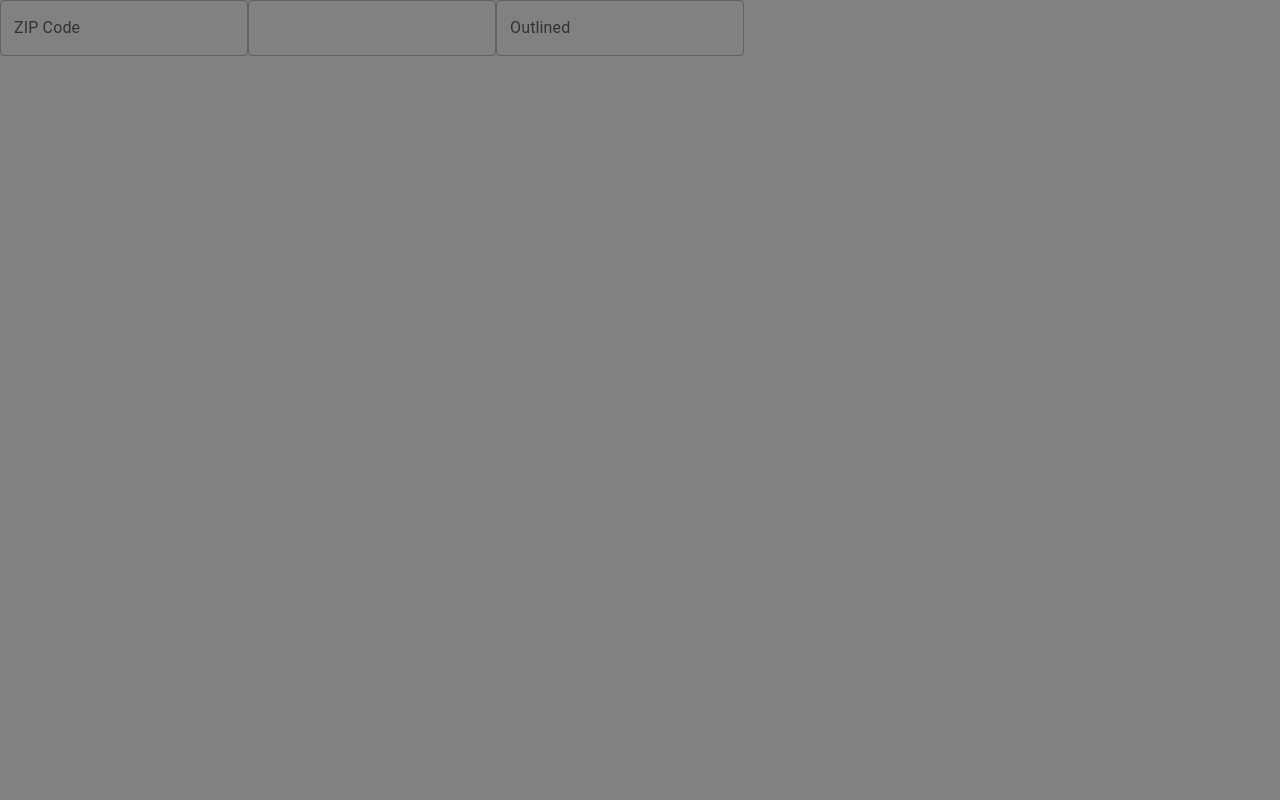
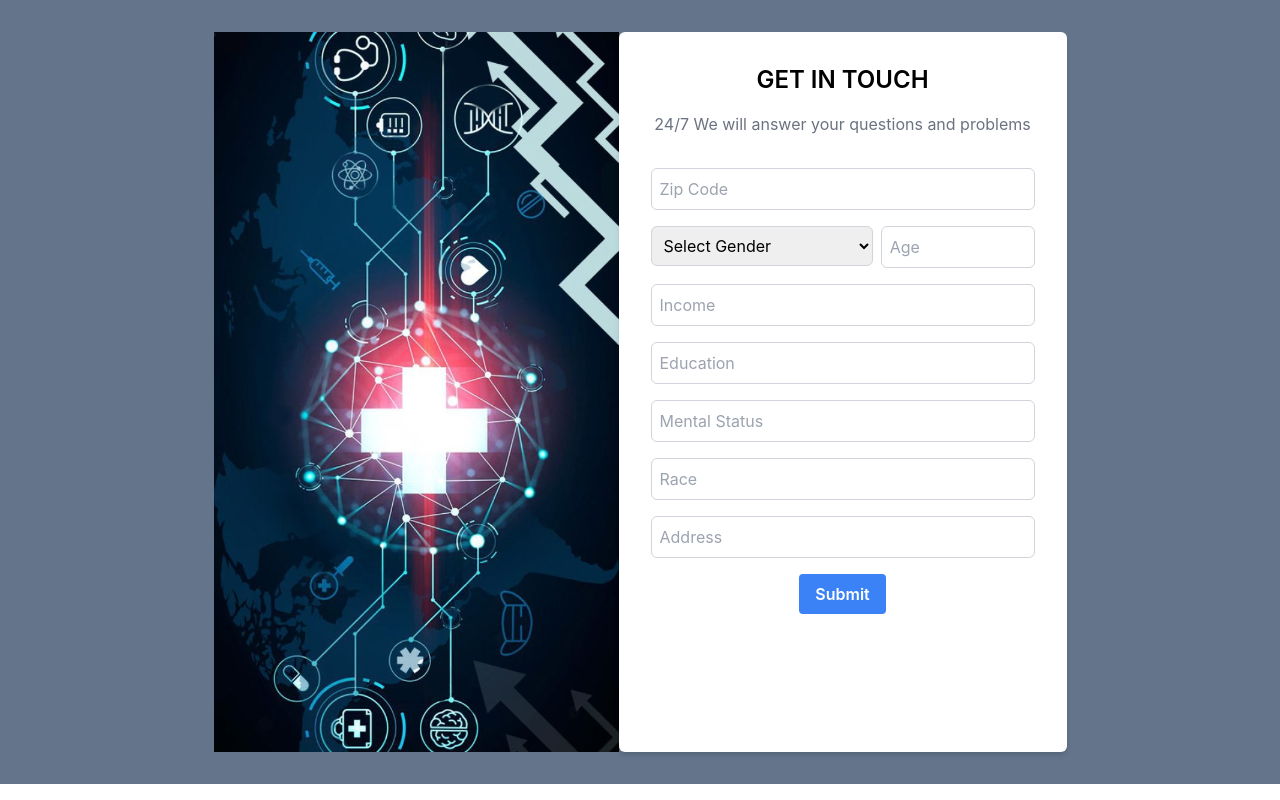
Before and after one commit to iamavichal-geek/gc-data-react, a React (Create React App) app: page / in a window 1280 px wide. Built offline with nearby package versions, Linux system fonts and the light colour scheme.

Commit message:
Added Form

```diff
--- a/package.json
+++ b/package.json
@@ -38,5 +38,8 @@
       "last 1 firefox version",
       "last 1 safari version"
     ]
+  },
+  "devDependencies": {
+    "tailwindcss": "^3.4.1"
   }
 }
--- a/src/App.css
+++ b/src/App.css
@@ -1,3 +1,7 @@
+@tailwind base;
+@tailwind components;
+@tailwind utilities;
+
 .App {
   text-align: center;
 }
--- a/src/App.js
+++ b/src/App.js
@@ -1,20 +1,13 @@
 import './App.css';
 import Form from "./components/Form";
-// import { Routes, Route} from "react-router-dom";
-import { BrowserRouter as Router, Routes, Route } from 'react-router-dom';
 import React from "react";
 
 function App() {
-  return (
-    <Router>
-      <Routes>
-  <Route index path="/" element={<Form />} />
-</Routes>
-    </Router>
-
-
-
-  );
+    const [result, setResult] = React.useState({})
+    return (
+        <div className="w-[100vw] flex justify-center items-center">
+            <Form />
+        </div>
+    );
 }
-
 export default App;
--- a/src/components/Form.jsx
+++ b/src/components/Form.jsx
@@ -1,17 +1,148 @@
-import React from "react";
-import "../styles/form.css"
-import TextField from '@mui/material/TextField';
+import React, { useState } from 'react'
+// import { input, Textarea, Button } from '@tailwindcss/react'
+import Image from "../assets/health-ai.jpg"
 
+function ContactForm() {
+    const initialData = {
+        zipCode: '',
+        gender: '',
+        age: '',
+        income: '',
+        education: '',
+        mentalStatus: '',
+        race: '',
+        address: '',
+    }
+    const [formData, setFormData] = useState(initialData)
 
-export default function Form (){
-    return(<>
-    <div className="form-container">
-        <form className="input-form" action="">
-        <TextField id="outlined-basic" label="ZIP Code" variant="outlined" />
-        <TextField id="outlined-basic" label="" variant="outlined" />
-        <TextField id="outlined-basic" label="Outlined" variant="outlined" />
-        </form>
-    </div>
+    const handleChange = (event) => {
+        setFormData({ ...formData, [event.target.name]: event.target.value })
+    }
 
-    </>)
+    const handleSubmit = (event) => {
+        event.preventDefault()
+        console.log('Form submitted:', formData)
+        setFormData(initialData)
+    }
+
+    return (
+        <div className="mx-auto px-4 py-8 bg-slate-500 w-[100vw]">
+            <div className="flex h-[90vh] justify-center gap-0">
+                <img src={Image} alt="" className='hidden md:block' />
+                <div className="max-w-md mx-0 bg-white p-8 rounded-md shadow-md">
+                    <h2 className="text-2xl font-semibold text-center mb-4">GET IN TOUCH</h2>
+                    <p className="text-center text-gray-500 mb-8">
+                        24/7 We will answer your questions and problems
+                    </p>
+                    <form onSubmit={handleSubmit}>
+                        <div className="grid grid-cols-1 gap-4">
+                            <div>
+                                <input
+                                    type="number"
+                                    id="zipCode"
+                                    name="zipCode"
+                                    placeholder='Zip Code'
+                                    className="w-full rounded-md border border-gray-300 px-2 py-2 focus:outline-none focus:ring-1 focus:ring-blue-500"
+                                    value={formData.zipCode}
+                                    onChange={handleChange}
+                                    required
+                                />
+                            </div>
+                            <div className='flex flex-col sm:flex-row gap-2'>
+                                <div className='w-full'>
+                                    <select
+                                        type="gender"
+                                        id="gender"
+                                        name="gender"
+                                        className="w-full rounded-md border border-gray-300 px-2 py-2 focus:outline-none focus:ring-1 focus:ring-blue-500"
+                                        value={formData.gender}
+                                        onChange={handleChange}
+                                        required
+                                    >
+                                        <option value="">Select Gender</option>
+                                        <option value="male">Male</option>
+                                        <option value="female">Female</option>
+                                    </select>
+                                </div>
+                                <div>
+                                    <input
+                                        type="number"
+                                        id="age"
+                                        name="age"
+                                        placeholder='Age'
+                                        className="w-full rounded-md border border-gray-300 px-2 py-2 focus:outline-none focus:ring-1 focus:ring-blue-500"
+                                        value={formData.age}
+                                        onChange={handleChange}
+                                        required
+                                    />
+                                </div>
+                            </div>
+                            <div>
+                                <input
+                                    type="number"
+                                    id="income"
+                                    name="income"
+                                    placeholder='Income'
+                                    className="w-full rounded-md border border-gray-300 px-2 py-2 focus:outline-none focus:ring-1 focus:ring-blue-500"
+                                    value={formData.income}
+                                    onChange={handleChange}
+                                />
+                            </div>
+                            <div>
+                                <input
+                                    id="education"
+                                    name="education"
+                                    placeholder='Education'
+                                    className="w-full rounded-md border border-gray-300 px-2 py-2 focus:outline-none focus:ring-1 focus:ring-blue-500"
+                                    value={formData.education}
+                                    onChange={handleChange}
+                                    required
+                                />
+                            </div>
+                            <div>
+                                <input
+                                    id="mentalStatus"
+                                    name="mentalStatus"
+                                    placeholder='Mental Status'
+                                    className="w-full rounded-md border border-gray-300 px-2 py-2 focus:outline-none focus:ring-1 focus:ring-blue-500"
+                                    value={formData.mentalStatus}
+                                    onChange={handleChange}
+                                    required
+                                />
+                            </div>
+                            <div>
+                                <input
+                                    id="race"
+                                    name="race"
+                                    placeholder='Race'
+                                    className="w-full rounded-md border border-gray-300 px-2 py-2 focus:outline-none focus:ring-1 focus:ring-blue-500"
+                                    value={formData.race}
+                                    onChange={handleChange}
+                                    required
+                                />
+                            </div>
+                            <div>
+                                <input
+                                    id="address"
+                                    name="address"
+                                    placeholder='Address'
+                                    className="w-full rounded-md border border-gray-300 px-2 py-2 focus:outline-none focus:ring-1 focus:ring-blue-500"
+                                    value={formData.address}
+                                    onChange={handleChange}
+                                    required
+                                />
+                            </div>
+                        </div>
+                        <div className="text-center mt-4">
+                            <button type="submit" className="bg-blue-500 hover:bg-blue-700 text-white font-semibold py-2 px-4 rounded">
+                                Submit
+                            </button>
+                        </div>
+                    </form>
+                </div>
+            </div>
+        </div>
+    )
 }
+
+export default ContactForm
--- a/src/index.css
+++ b/src/index.css
@@ -1,4 +1,5 @@
 body {
+    overflow: hidden;
     margin: 0;
     font-family: -apple-system, BlinkMacSystemFont, 'Segoe UI', 'Roboto', 'Oxygen',
         'Ubuntu', 'Cantarell', 'Fira Sans', 'Droid Sans', 'Helvetica Neue',
--- a/src/styles/form.css
+++ b/src/styles/form.css
@@ -1,6 +1,5 @@
 .form-container{
     background-color:rgb(129, 129, 129);
-    height: 100vh;
     width: 100%;
     display: flex;
 
--- /dev/null
+++ b/tailwind.config.js
@@ -0,0 +1,10 @@
+/** @type {import('tailwindcss').Config} */
+module.exports = {
+    content: [
+        "./src/**/*.{js,jsx,ts,tsx}",
+    ],
+    theme: {
+        extend: {},
+    },
+    plugins: [],
+}
```
Also changed, not shown: src/index.js (+4 -4 lines), src/assets/health-ai.jpg (added), 1 other file (tests, documents, lock files or other folders). Lines whose indentation alone changed are shown as unchanged.
